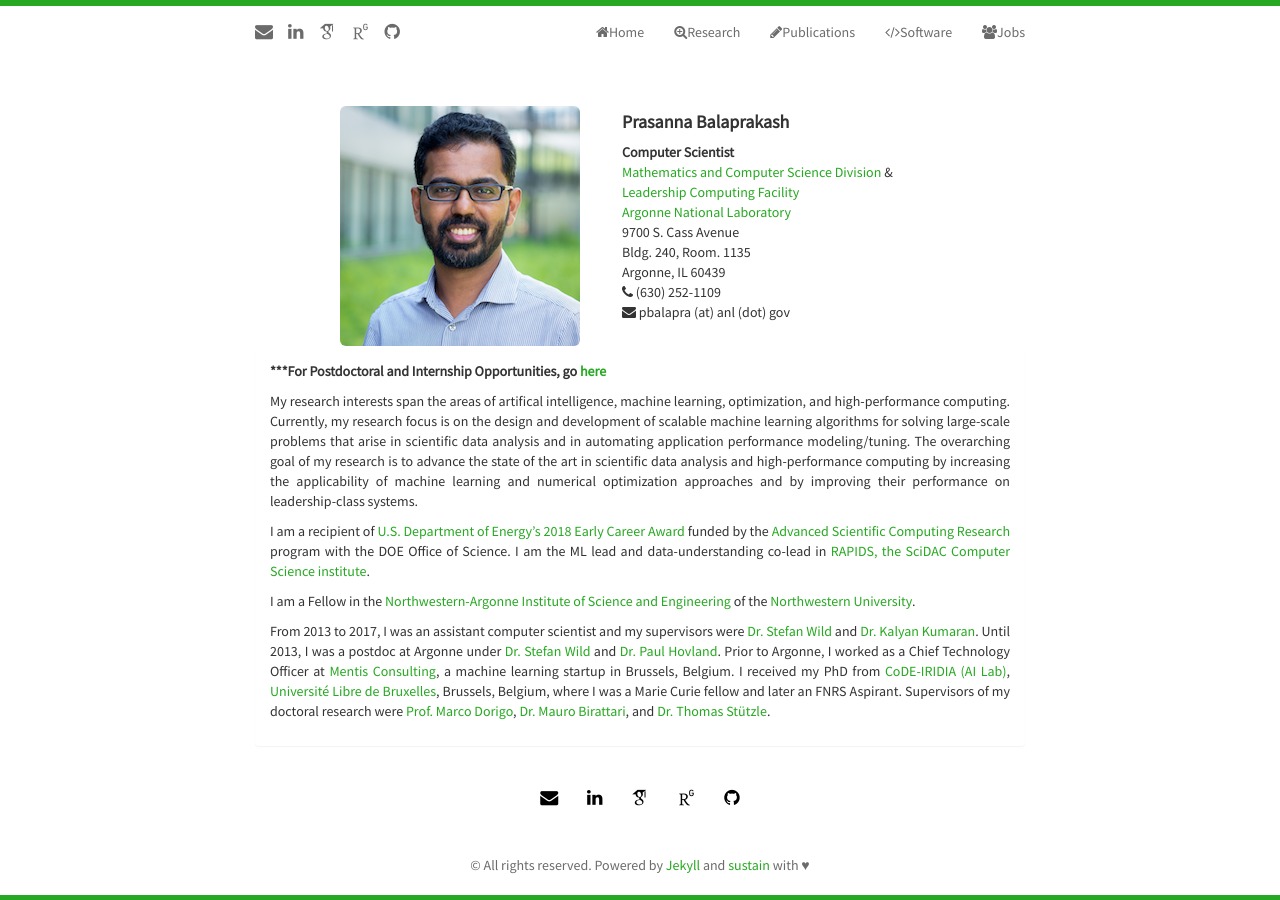
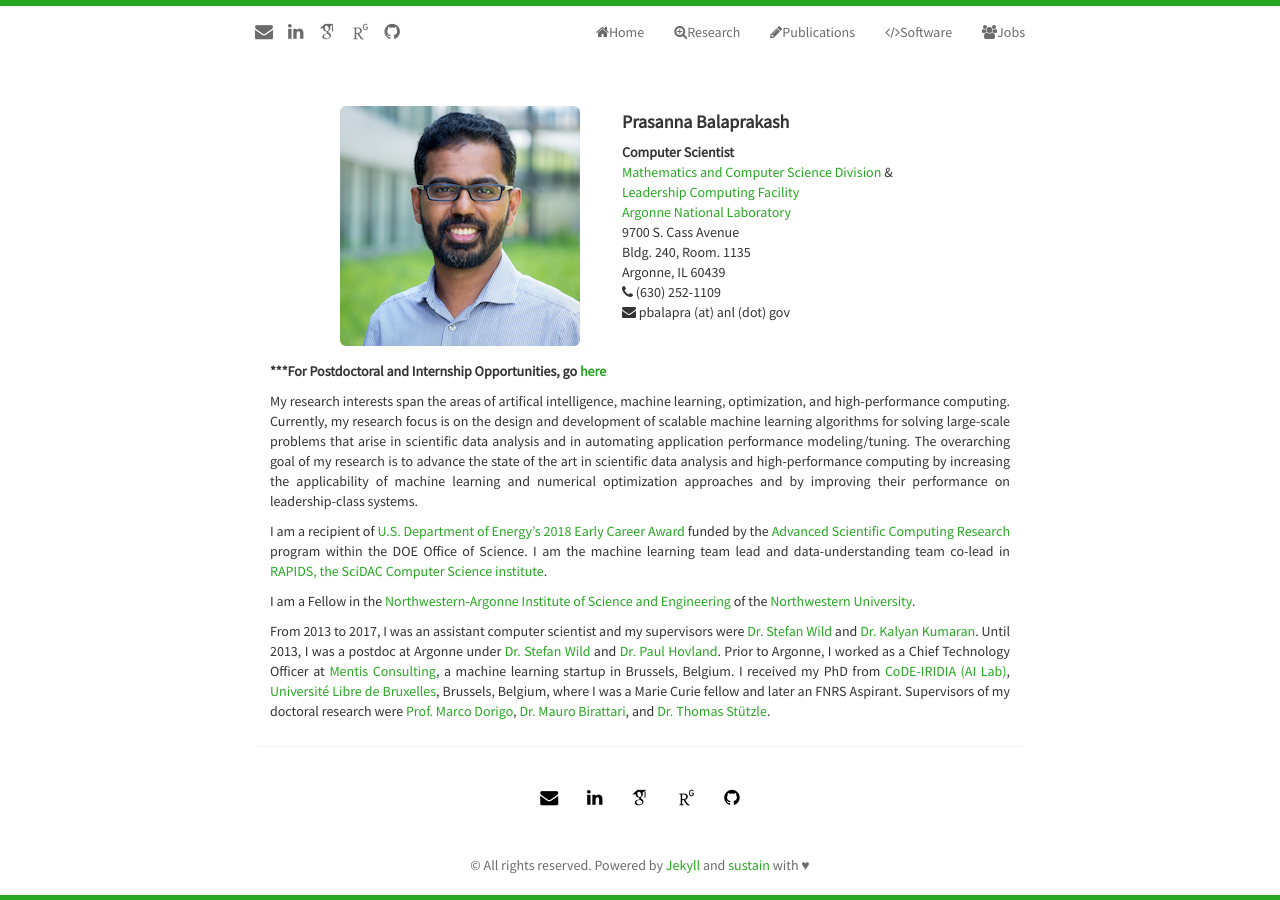
Before and after one commit to pbalapra/pbalapra.github.io, a Jekyll site: the page built from index.html, in a window 1280 px wide. Built offline with Jekyll 4.4.1, drawn with Linux system fonts in a browser that asks for light colours; nearby versions of some CDN libraries; some web fonts are replaced; the list of posts is cut into pages by our own code.

Commit message:
awards update

```diff
--- a/_includes/research.html
+++ b/_includes/research.html
@@ -53,7 +53,7 @@
 
    <ul class="itemize1" align="justify">
       <li class="itemize">
-          <a href="http://www.mcs.anl.gov/articles/prasanna-balaprakash-wins-doe-early-career-award" target="_blank">U.S. Department of Energy’s 2018 Early Career Award</a> funded by the <a href="https://science.energy.gov/ascr/" target="_blank">Advanced Scientific Computing Research </a> program with the DOE Office of Science.
+          <a href="http://www.mcs.anl.gov/articles/prasanna-balaprakash-wins-doe-early-career-award" target="_blank">U.S. Department of Energy’s 2018 Early Career Award</a> funded by the <a href="https://science.energy.gov/ascr/" target="_blank">Advanced Scientific Computing Research </a> program within the DOE Office of Science.
       </li>
      <li class="itemize">Best paper award, 21st High Performance Computing Symposia (HPC), The Society for Modeling &amp;
      Simulation International, San Diego, April 2013.
--- a/index.html
+++ b/index.html
@@ -52,8 +52,8 @@ title: Home Page of Prasanna Balaprakash
                     approaches and by improving their performance on leadership-class systems.
                 </p>
                 <p align="justify">
-                    I am a recipient of <a href="http://www.anl.gov/articles/three-argonne-scientists-receive-doe-early-career-awards" target="_blank">U.S. Department of Energy’s 2018 Early Career Award </a> funded by the <a href="https://science.energy.gov/ascr/" target="_blank">Advanced Scientific Computing Research </a> program with the DOE Office of Science.
-                    I am the ML lead and data-understanding co-lead in <a href="https://rapids.lbl.gov/" target="_blank"> RAPIDS, the SciDAC Computer Science institute</a>.
+                    I am a recipient of <a href="http://www.anl.gov/articles/three-argonne-scientists-receive-doe-early-career-awards" target="_blank">U.S. Department of Energy’s 2018 Early Career Award </a> funded by the <a href="https://science.energy.gov/ascr/" target="_blank">Advanced Scientific Computing Research </a> program within the DOE Office of Science.
+                    I am the machine learning team lead and data-understanding team co-lead in <a href="https://rapids.lbl.gov/" target="_blank"> RAPIDS, the SciDAC Computer Science institute</a>.
                 </p>
                 <p> I am a Fellow <!--in the <a href="https://www.ci.uchicago.edu/" target="_blank">Computation Institute</a> of the <a href="https://www.uchicago.edu/" target="_blank">University of Chicago</a> and -->
                     in the <a href="http://naise.northwestern.edu/" target="_blank">Northwestern-Argonne Institute of Science and Engineering</a> of the <a href="http://www.northwestern.edu/" target="_blank">Northwestern University</a>.
```
